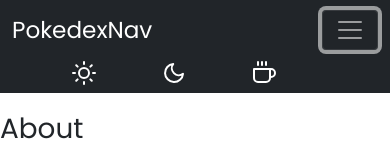
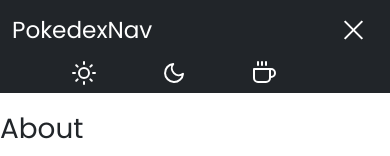
Before and after one commit to carloseam94/pokedex, a Nuxt app: page /about in a window 390 px wide. Both pictures are taken after a click on the button "Toggle navigation". Shown: the top 156 px of the page. Built offline with nearby package versions, Linux system fonts and the light colour scheme.

Commit message:
changed burger menu

```diff
--- a/components/Header.vue
+++ b/components/Header.vue
@@ -31,8 +31,12 @@
           <li class="nav-item">
             <a class="nav-link" href="#">About</a>
             </li>-->
+
           </ul>
-          <ColorModePicker />
+
+          <div class="colorModePicker">
+            <ColorModePicker />
+          </div>
 
           <!-- <form class="d-flex">
             <input
@@ -54,9 +58,100 @@
 </script>
 
 <style lang="scss" scoped>
-
 header {
-    margin-bottom: 7rem;
+  margin-bottom: 7rem;
 }
 
+.navbar-toggler {
+  outline: none !important;
+  border: none !important;
+  box-shadow: none !important;
+}
+
+.navbar-toggler:focus {
+  outline: none !important;
+  border: none !important;
+  box-shadow: none !important;
+}
+
+/* ------------------- toggler ---------- */
+
+.navbar-toggler-icon:before,
+.navbar-toggler-icon:after {
+  position: absolute;
+  content: "";
+}
+
+.navbar-toggler-icon,
+.navbar-toggler-icon:before,
+.navbar-toggler-icon:after {
+  width: 25px;
+  height: 2px;
+  background-color: #fff;
+  display: block;
+}
+
+.navbar-toggler-icon:before {
+  margin-top: -8px;
+}
+
+.navbar-toggler-icon:after {
+  margin-top: 8px;
+}
+
+.navbar-toggler {
+  outline: none;
+  border: none;
+}
+
+.navbar-toggler span {
+  -webkit-transition-duration: 0s;
+  transition-duration: 0s;
+  -webkit-transition-delay: 0.2s;
+  transition-delay: 0.2s;
+}
+
+.navbar-toggler span:before {
+  -webkit-transition-property: margin, -webkit-transform;
+  transition-property: margin, transform;
+  -webkit-transition-duration: 0.2s;
+  transition-duration: 0.2s;
+  -webkit-transition-delay: 0.2s, 0s;
+  transition-delay: 0.2s, 0s;
+}
+
+.navbar-toggler span:after {
+  -webkit-transition-property: margin, -webkit-transform;
+  transition-property: margin, transform;
+  -webkit-transition-duration: 0.2s;
+  transition-duration: 0.2s;
+  -webkit-transition-delay: 0.2s, 0s;
+  transition-delay: 0.2s, 0s;
+}
+
+.navbar-toggler[aria-expanded="true"] span {
+  background-color: transparent;
+  -webkit-transition-delay: 0.2s;
+  transition-delay: 0.2s;
+  background-image: none;
+}
+
+.navbar-toggler[aria-expanded="true"] span:before {
+  margin-top: 0;
+  -webkit-transform: rotate(45deg);
+  transform: rotate(45deg);
+  -webkit-transition-delay: 0s, 0.2s;
+  transition-delay: 0s, 0.2s;
+}
+
+.navbar-toggler[aria-expanded="true"] span:after {
+  margin-top: 0;
+  -webkit-transform: rotate(-45deg);
+  transform: rotate(-45deg);
+  -webkit-transition-delay: 0s, 0.2s;
+  transition-delay: 0s, 0.2s;
+}
+
+/* -------------- end toggler ---------------- */
+
 </style>
```
